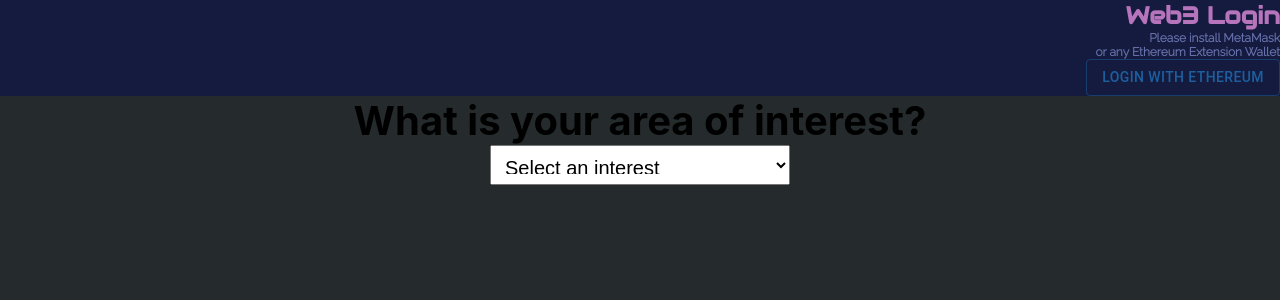
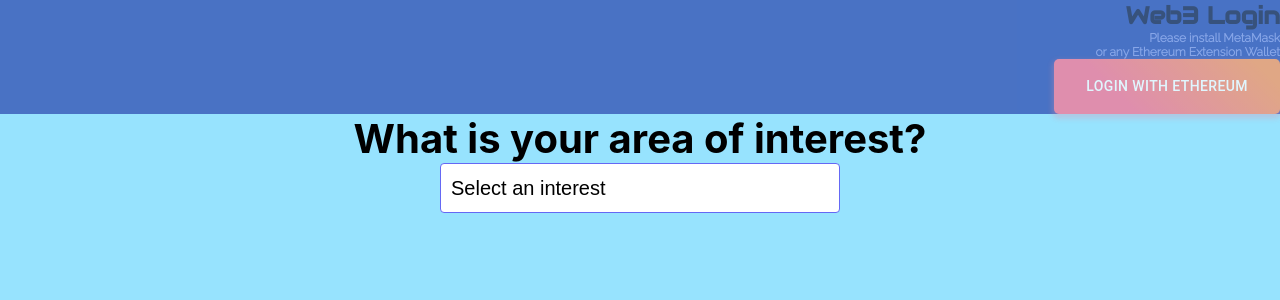
Before and after one commit to NingxiaoYYANG/Skillverse, a React (Create React App) app in the folder Skillverse/contacts/: page /monster-input in a window 1280 px wide. Shown: the top 300 px of the page. Built offline with nearby package versions, Linux system fonts and the light colour scheme.

Commit message:
give input and welcome pages a  modern look

```diff
--- a/Skillverse/contacts/src/App.css
+++ b/Skillverse/contacts/src/App.css
@@ -10,8 +10,8 @@
 }
 
 body {
-  background-color: #97e3fe;
-  background-image: url("../public/DarkGrey.png");
+  background-color: #97E3FE;
+  /*background-image: url("../public/DarkGrey.png");*/
   background-repeat: no-repeat;
   background-size: cover;
 }
@@ -88,7 +88,7 @@ body {
 
 /* MAIN SECTION */
 .navbar {
-  background: #0f1546;
+  background: #2843AD;
   opacity: 0.7;
   display: flex;
   flex-direction: column;
@@ -97,7 +97,7 @@ body {
 }
 
 .admin_title {
-  color: #f394f8;
+  color: #0F1546;
   font-size: 24px;
   font-weight: 600;
   font-family: 'Audiowide', cursive;
--- a/Skillverse/contacts/src/components/BigButton.jsx
+++ b/Skillverse/contacts/src/components/BigButton.jsx
@@ -5,8 +5,22 @@ import Button from '@mui/material/Button';
 const BigButton = (props) => {
   return (
     <Button
-      sx={{ fontsize: '20pt' }}
-      variant="outlined"
+      sx={{
+        fontsize: '20pt',
+        borderRadius: '5px',
+        border: 'none',
+        padding: '15px 32px',
+        textTransform: 'uppercase',
+        cursor: 'pointer',
+        color: '#fff',
+        backgroundImage: 'linear-gradient(45deg, #FE6B8B 30%, #FF8E53 90%)',
+        boxShadow: '0 3px 5px 2px rgba(255, 105, 135, .3)',
+        transition: '0.3s ease-in-out',
+        '&:hover': {
+            backgroundImage: 'linear-gradient(45deg, #FF8E53 30%, #FE6B8B 90%)',
+        }
+      }}
+      variant="contained"
       onClick={props.onClick}
       className={'btn'}
     >
--- a/Skillverse/contacts/src/components/Welcome.css
+++ b/Skillverse/contacts/src/components/Welcome.css
@@ -1,15 +1,16 @@
 @import url('https://fonts.googleapis.com/css2?family=Orbitron:wght@600&family=Raleway:ital,wght@0,300;1,300&display=swap');
 @import url('https://fonts.googleapis.com/css2?family=Orbitron:wght@600&family=Raleway:ital,wght@1,300&display=swap');
 .Title {
-    color: #f394f8;
+    color: #F394F8;
     font-size: 64px;
     font-family: 'Orbitron', sans-serif;
+    margin-bottom: 40px;
 }
 
 .Introduction {
     align-items: center;
     justify-content: center;
-    color: #818de0;
+    color: #0f1546;
     font-size: 24px;
     font-family: 'Raleway', sans-serif;
 }
@@ -20,3 +21,25 @@
     display: flex;
     flex-direction: column;
 }
+.space {
+    height: 50px; /* or adjust as needed */
+  }
+
+.additional-content {
+    margin: 40px 0;
+}
+
+.additional-content h2 {
+    font-size: 32px;;
+    margin-bottom: 40px;
+    text-align: center;
+    font-family: "Lucida Console", "Courier New", monospace;
+}
+
+.additional-content p {
+    font-size: 24px;;
+    margin-bottom: 80px;
+    .p2 {
+        font-family: Arial, Helvetica, sans-serif;
+      }
+}
--- a/Skillverse/contacts/src/components/Welcome.jsx
+++ b/Skillverse/contacts/src/components/Welcome.jsx
@@ -7,12 +7,32 @@ import BigButton from './BigButton';
 const Welcome = (props) => {
   return (
     <div className='Welcome_Section'>
-      <b className='Title'>Welcome To Skillverse</b>
-      <br />
-      <b className='Introduction'>We are here to help you!</b>
-      <br />
+      <h1  className='Title'>Welcome To Skillverse</h1 >
+      <p className='Introduction'>
+        We are here to help you!
+      </p>
       <BigButton onClick={props.monsterInputBtnFn}>READY!</BigButton>
       {/* <BigButton onClick={props.monsterOutputBtnFn}>Test Output</BigButton> */}
+      <div className="space"></div>
+      <div className="additional-content">
+        <h2>Skillverse</h2>
+        <p>The mission of Skillverse is to break down the barriers of centralized educational institutions and eliminate the monopoly of education certification by such institutions. It aims to provide equal access to high-quality educational resources and more scientifically recognized professional certifications for everyone.</p>
+
+        <h2>Background</h2>
+        <p>The graduation certificates issued by centralized educational institutions today may not always fully reflect an individual's professional and vocational capabilities in the industry. Possessing a certificate issued by a certain educational institution does not necessarily represent a true mastery of a particular field's professional skills. Moreover, many prestigious educational institutions are only open to a small portion of the world's population...</p>
+
+        <h2>Government</h2>
+        <p>In addition to the participation of team members in the development of the project, Skillverse will also adopt a DAO (Decentralized Autonomous Organization) governance model...</p>
+
+        <h2>Tokenomics</h2>
+        <p>The total token supply is 100 million tokens. 65% of the tokens will be distributed in batches to different categories of participants to support ecosystem development...</p>
+
+        <h2>How do I participate in Skillverse?</h2>
+        <p>Learners will have the opportunity to continuously earn airdropped tokens as rewards during their learning journey...</p>
+
+        <h2>How can I benefit from Skillverse?</h2>
+        <p>The platform will charge a certain percentage of service fees with each successful payment...</p>
+      </div>
     </div>
   );
 };
--- a/Skillverse/contacts/src/pages/Input.css
+++ b/Skillverse/contacts/src/pages/Input.css
@@ -2,25 +2,46 @@
 @import url('https://fonts.googleapis.com/css2?family=Orbitron:wght@600&family=Raleway:ital,wght@1,300&display=swap');
 
 
-.Interest_question {
-    align-items: center;
-    justify-content: center;
-    display: flex;
-    flex-direction: column;
-    font-size: 20px;
-}
-
+.Interest_question,
 .career_question {
     align-items: center;
     justify-content: center;
     display: flex;
     flex-direction: column;
     font-size: 20px;
+    margin-bottom: 2rem;
 }
 
 select {
-    font-size: 20px;  /* Adjust to suit your needs, affects the size of the text inside the dropdown */
-    width: 300px;      /* Adjust to suit your needs, affects the dropdown's width */
-    height: 40px;      /* Adjust to suit your needs, affects the dropdown's height */
-    padding: 10px;     /* Adjust to suit your needs, affects the inner space of the dropdown */
+    font-size: 20px;
+    width: 400px;
+    height: 50px;
+    padding: 10px;
+    border-radius: 4px;
+    border: 1px solid #6568F4;
+    background: white;
+    appearance: none; /* Removes default chrome and safari style */
+    -webkit-appearance: none; /* Removes default chrome and safari style */
+    -moz-appearance: none; /* Removes default Firefox style */
 }
+
+/* Add custom arrow for select */
+select::-ms-expand {
+    display: none; /* for IE 11 */
+}
+
+select::after {
+    content: '▾';
+    position: absolute;
+    transform: translateY(-50%);
+    right: 10px;
+    top: 50%;
+    pointer-events: none;
+}
+
+/* Add focus effect */
+select:focus {
+    outline: none;
+    border-color: #6568F4;
+    box-shadow: 0 0 0 2px rgba(101, 104, 244, 0.25);
+}
--- a/Skillverse/contacts/src/pages/Input.jsx
+++ b/Skillverse/contacts/src/pages/Input.jsx
@@ -119,9 +119,9 @@ const Input = (props) => {
 
     return (
         <div>
-
           <div className="Interest_question">
             <h1>What is your area of interest?</h1>
+            <div class="select-wrapper">
               <select value={areaOfInterest} onChange={handleInterestChange}>
                 <option value="">Select an interest</option>
                 {InterestOptions.map((option) => (
@@ -131,10 +131,12 @@ const Input = (props) => {
                 ))}
               </select>
             </div>
+          </div>
 
           {areaOfInterest && positions && (
             <div className="career_question">
               <h1>What is your career goal?</h1>
+              <div class="select-wrapper">
                 <select value={position} onChange={handlePositionChange}>
                   <option value="">Select a position</option>
                   {positions.map((position) => (
@@ -145,9 +147,10 @@ const Input = (props) => {
                 </select>
                 <BigButton id='confirm' onClick={getSkillInfos}> Confirm </BigButton>
               </div>
+            </div>
           )}
         </div>
-    )
+    );
 };
 
 Input.protoTypes = {
```
Lines whose indentation alone changed are shown as unchanged.
